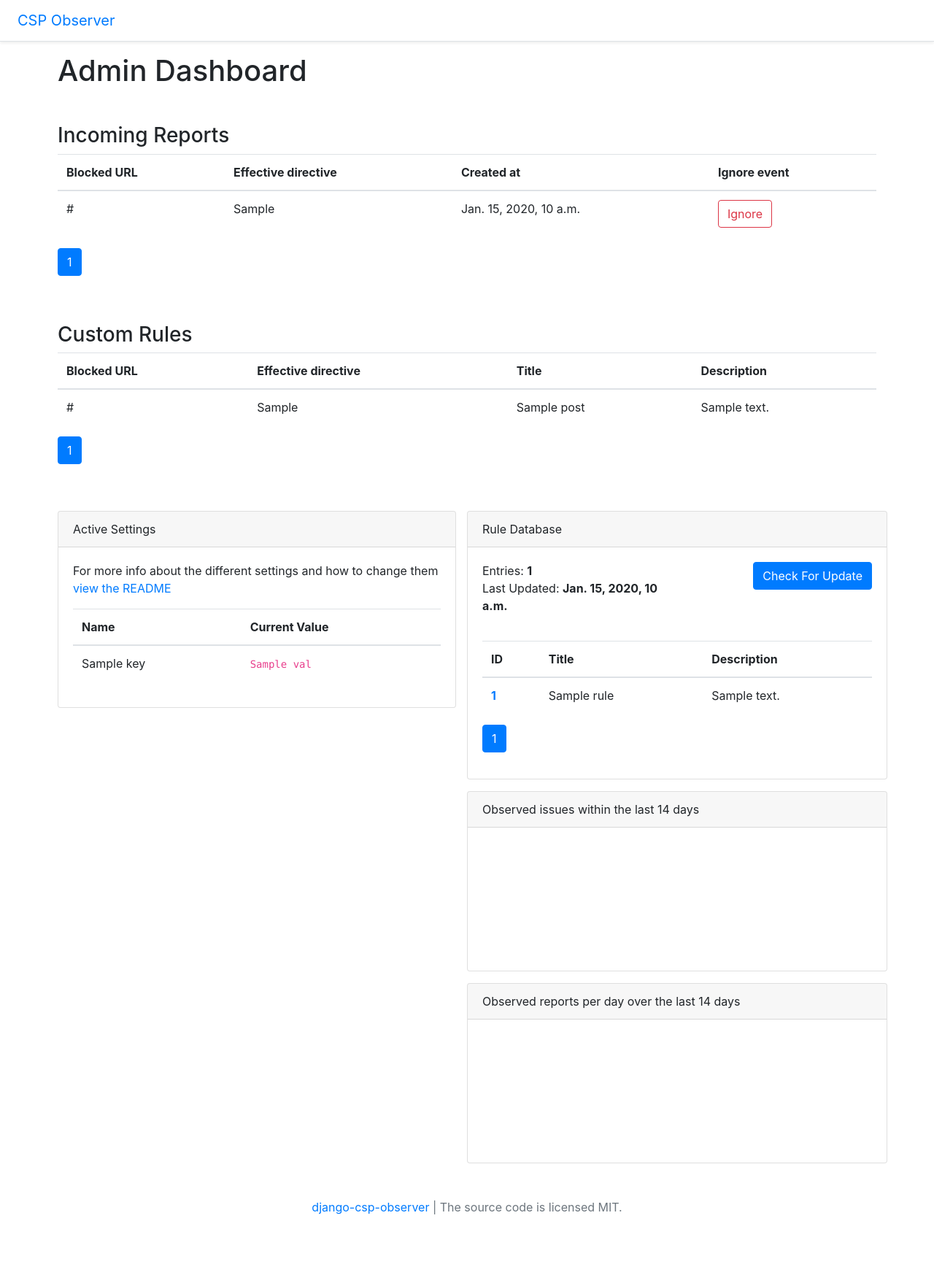
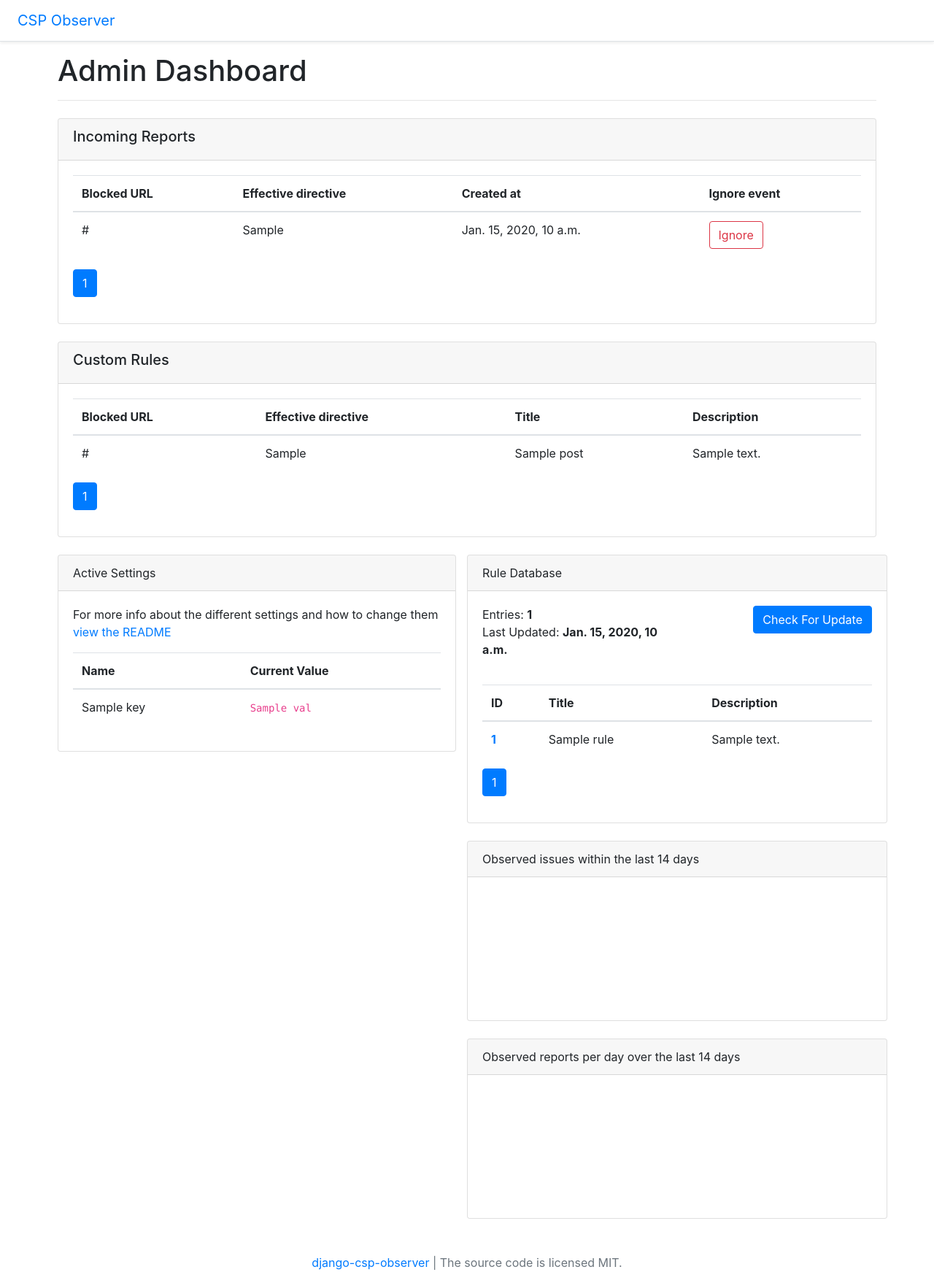
Before and after one commit to flxn/django-csp-observer, a Django app: template csp_observer/templates/admin/dashboard.html in a window 1280 px wide. Shown: the whole page at 73% size. Before the commit the page ends 1664 px from the top, so only its background shows below. Run offline with Django 3.2, Linux system fonts and the light colour scheme; the template is opened without the code that fills it: most values are stand-ins (such as "Sample title", 1, 10 or a date in 2020); a map, chart or similar area stays blank; some libraries are stand-ins or nearby versions.

Commit message:
added card style to all sections of dashboard

```diff
--- a/csp_observer/templates/admin/dashboard.html
+++ b/csp_observer/templates/admin/dashboard.html
@@ -7,10 +7,12 @@
 
 <div id="cspo-main-container" class="container">
   <h1>Admin Dashboard</h1>
-
-  <div class="row mt-5">
+  <hr>
+  <div class="row mt-4">
     <div class="col-md-12">
-      <h3>Incoming Reports</h3>
+      <div class="card">
+        <div class="card-header"><h5>Incoming Reports</h5></div>
+        <div class="card-body">
           <table class="table table-hover">
             <thead>
               <tr>
@@ -69,10 +71,14 @@
           {% endif %}
         </div>
       </div>
+    </div>
+  </div>
 
   <div class="row">
-    <div class="col-md-12 mt-5">
-      <h3>Custom Rules</h3>
+    <div class="col-md-12 mt-4">
+      <div class="card">
+        <div class="card-header"><h5>Custom Rules</h5></div>
+        <div class="card-body">
           <table class="table table-hover">
             <thead>
               <tr>
@@ -122,8 +128,10 @@
           {% endif %}
         </div>
       </div>
+    </div>
+  </div>
 
-  <div class="row mt-5">
+  <div class="row mt-4">
     <div class="col">
       <div class="card">
         <div class="card-header">Active Settings</div>
@@ -227,7 +235,7 @@
         </div>
       </div>
 
-      <div class="row mt-3">
+      <div class="row mt-4">
         <div class="card" style="width:100%">
           <div class="card-header">Observed issues within the last 14 days</div>
           <div class="card-body">
@@ -236,7 +244,7 @@
         </div>
       </div>
 
-      <div class="row mt-3">
+      <div class="row mt-4">
         <div class="card" style="width:100%">
           <div class="card-header">Observed reports per day over the last 14 days</div>
           <div class="card-body">
```
Lines whose indentation alone changed are shown as unchanged.
